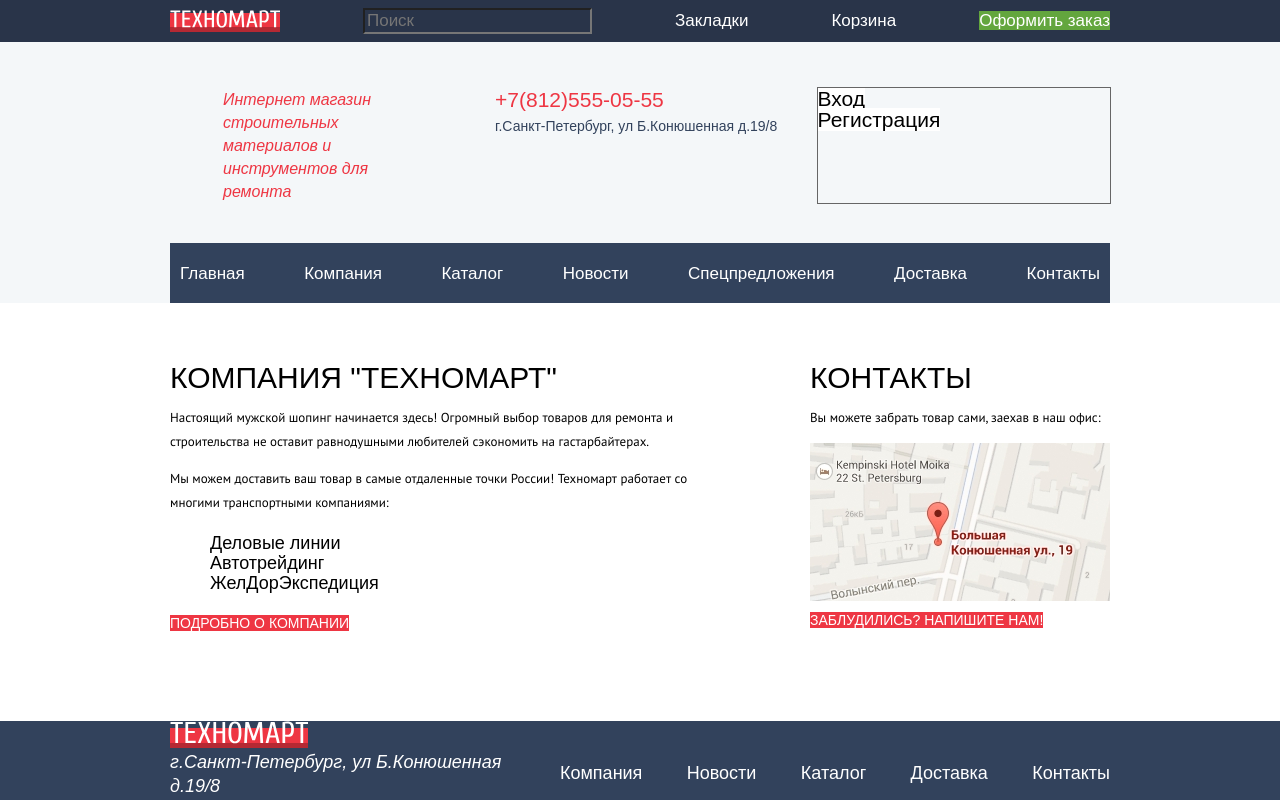
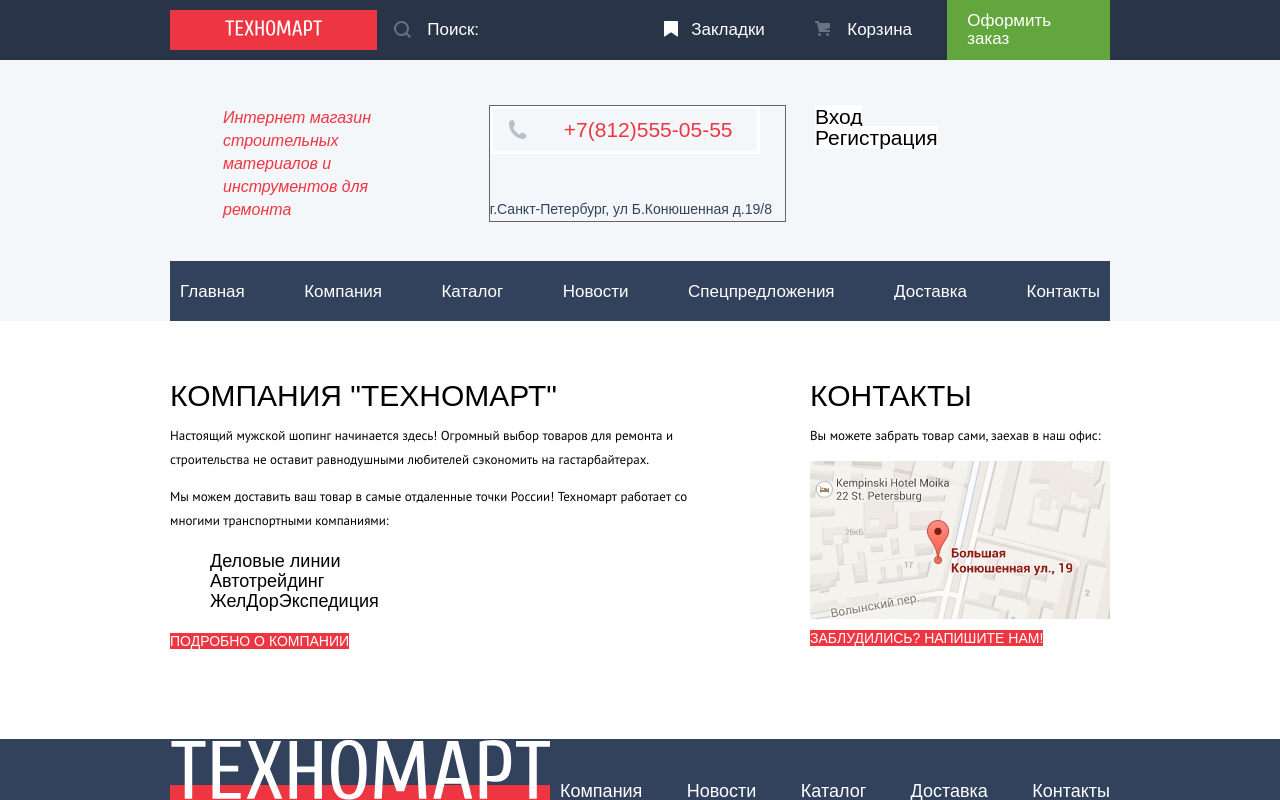
Before and after one commit to Pavelliss/977737-technomart-24, a plain HTML site: page index.html in a window 1280 px wide. Both pictures are taken after a click on the link "Закладки". Shown: the top 800 px of the page. Drawn offline with Linux system fonts and the light colour scheme; a web font is replaced by a local one.

Commit message:
Декоротивные элементы

```diff
--- a/css/style.css
+++ b/css/style.css
@@ -1,5 +1,10 @@
+html {
+box-sizing: border-box;
+}
+
 body{
     margin: 0;
+    min-width: 1200px;
 
     font-family: "Cuprum", sans-serif;
     font-size: 14px;
@@ -9,6 +14,18 @@ body{
 
     background-color: #ffffff;
     color: #000000;
+}
+
+.container{
+    width: 960px;
+    padding: 0 10px;
+    margin: 0 auto;
+}
+
+*,
+*::before,
+*::after {
+box-sizing: inherit;
 }
 
 .visually-hidden:not(:focus):not(:active) {
@@ -27,17 +44,28 @@ body{
   overflow: hidden;
 }
 
+img{
+    width: 100%;
+    height: auto;
+}
+
 a{
     text-decoration: none;
 }
 
 /*user-menu*/
 .main-header{
+    margin-bottom: 23px;
+
     background-color: #f4f7f9;
     color: #ee3643;
 }
 
 .user-menu{
+    width: 100%;
+    min-height: 42px;
+    margin-bottom: 46px;
+
     color: #ffffff;
     font-size: 17px;
     line-height: 18px;
@@ -45,7 +73,14 @@ a{
     background-color: #293449;
 }
 
-.user-menu li{
+.user-menu-list{
+    min-height: 42px;
+
+    display: flex;
+    flex-direction: row;
+    /*justify-content: space-between;*/
+    align-items: center;
+
     list-style: none;
 }
 
@@ -53,9 +88,13 @@ a{
     color: #ffffff;
 }
 
+.user-menu-list a:active{
+    background-color: #161d29;
+}
+
 .button-home{
     background-color: #ee3643;
-    box-shadow: inset 0 -5px 0 rgba(0, 0, 0, 0.24);
+    /*box-shadow: inset 0 -5px 0 rgba(0, 0, 0, 0.24);*/
 }
 
 .button-home:hover,
@@ -88,10 +127,24 @@ a{
     background-color: #ffffff;
 }
 
-
 /*authorization, nav*/
 
+.authorization{
+    margin-bottom: 40px;
+
+    display: flex;
+    flex-direction: row;
+    justify-content: space-between;
+}
+
 .slogan{
+    margin: 0;
+    padding: 0;
+    width: 300px;
+    margin-right: 13px;
+    padding-left: 53px;
+    padding-right: 51px;
+
     font-size: 16px;
     font-style: italic;
     line-height: 23px;
@@ -119,8 +172,21 @@ a{
     color: #ee3643;
 }
 
+.contact-header{
+    width: 300px;
+    margin: 0 10px;
+    margin-right: 20px;
+}
+
 .contact-header a{
     color: #ee3643;
+}
+
+.authorization-list{
+    margin: 0;
+    padding: 0;
+    width: 300px;
+    margin-left: 10px;
 }
 
 .login-menu-item{
@@ -175,6 +241,10 @@ a{
 }
 
 .nav-header {
+    width: 940px;
+    min-height: 60px;
+    margin-bottom: 60px;
+
     font-size: 17px;
     font-weight: 400;
     line-height: 17px;
@@ -183,7 +253,16 @@ a{
     color: #ffffff;
 }
 
-.nav-header li{
+.nav-header-list{
+    padding: 0;
+    margin: 0;
+    min-height: 60px;
+
+    display: flex;
+    flex-direction: row;
+    justify-content: space-between;
+    align-items: center;
+
     list-style: none;
 }
 
@@ -202,6 +281,13 @@ a{
     color: #787e88;
 }
 /*Company-info*/
+.company-info{
+    margin-bottom: 86px;
+
+    display: flex;
+    flex-direction: row;
+    justify-content: space-between;
+}
 
 .company-info p{
     font-family: "PT Sans", sans-serif;
@@ -210,6 +296,22 @@ a{
 
     background-color: #ffffff;
     color: #000000;
+}
+
+.about{
+    width: 540px;
+    margin-right: 10px;
+}
+
+.about h2,
+.contact h3{
+    margin: 0;
+    padding: 0;
+}
+
+.contact{
+    width: 300px;
+    margin-left: 10px;
 }
 
 .company-info h2,
@@ -248,9 +350,15 @@ a{
 }
 
 
-/*main breadcrumbs*/
+/*main catalog breadcrumbs*/
 
 .breadcrumbs{
+    margin-bottom: 25px;
+
+    display: flex;
+    flex-direction: row;
+    justify-content: flex-start;
+
     font-size: 13px;
     font-weight: 400;
     line-height: 18px;
@@ -267,6 +375,12 @@ a{
 }
 
 .desk{
+    width: 940px;
+    padding: 30px;
+    box-sizing: border-box;
+    margin: 0 auto;
+    margin-bottom: 20px;
+
     font-size: 30px;
     font-weight: 400;
     line-height: 30px;
@@ -277,13 +391,26 @@ a{
 }
 /*main filter*/
 
+.container-filter-catalog{
+    display: flex;
+    flex-direction: row;
+    justify-content: space-between;
+}
+
+.filter{
+    width: 220px;
+    margin-right: 20px;
+
+    display: flex;
+    flex-direction: column;
+}
+
 legend{
     font-family: "PT Sans", sans-serif;
     font-size: 17px;
     font-weight: 700;
     line-height: 30px;
     text-transform: uppercase;
-
 }
 
 .filter li{
@@ -317,6 +444,13 @@ fieldset{
 /*main catalog*/
 
 .catalog{
+     width: 700px;
+    margin-bottom: 60px;
+
+    display: flex;
+    flex-direction: column;
+    align-items: flex-start;
+
     font-family: "PT Sana", sans-serif;
     font-size: 18px;
     font-weight: 700;
@@ -335,7 +469,29 @@ fieldset{
 }
 
 .catalog-item{
+    padding: 0;
+    margin: 0;
+    margin-bottom: 52px;
+
+    display: flex;
+    flex-direction: row;
+    flex-wrap: wrap;
+    justify-content: space-between;
+
     list-style: none;
+}
+
+.catalog-item li:nth-child(3n){
+    margin-right: 0;
+}
+
+.catalog-item li{
+    width: 219px;
+    min-height: 317px;
+    margin-bottom: 20px;
+    margin-right: 20px;
+
+    outline: 1px solid #e5e5e5;
 }
 
 .catalog-item del{
@@ -395,6 +551,13 @@ fieldset{
 }
 
 .pagination-list{
+    padding: 0;
+    margin: 0;
+
+    display: flex;
+    flex-direction: row;
+    justify-content: flex-start;
+
     font-family: "PT Sans", sans-serif;
     font-size: 13px;
     font-weight: 400;
@@ -402,6 +565,12 @@ fieldset{
     list-style: none;
 
     color:#000000;
+}
+
+.pagination-list li{
+    margin-right: 10px;
+
+    border: 1px solid #e5e5e5;
 }
 
 .pagination-list a:hover,
@@ -417,7 +586,9 @@ fieldset{
 
 /*Footer*/
 
-footer{
+.main-footer{
+    margin-top: 40px;
+
     font-size: 18px;
     font-weight: 400;
     line-height: 24px;
@@ -426,254 +597,12 @@ footer{
     color: #ffffff;
 }
 
-footer li{
+.main-footer li{
     list-style: none;
 }
 
-footer a{
+.main-footer a{
     color: #ffffff;
-}
-
-.contact-academy,
-.footer-contact p{
-    font-size: 16px;
-}
-
-.nav-footer a:active{
-    color: #929caa;
-}
-
-.material a:active{
-    color: #767268;
-}
-
-.material a,
-.contact-academy a{
-    color: #ffd180;
-}
-
-.nav-footer a:hover,
-.nav-footer a:focus,
-.contact-academy a:hover,
-.contact-academy a:focus{
-    text-decoration: underline;
-}
-
-.contact-academy a:active{
-    color: #ee3643;
-}
-
-.social-footer a:hover,
-.social-footer a:focus,
-.social-footer a:active{
-    background-color: #ee3643;
-}
-
-/*Для сетки*/
-
-
-body{
-    min-width: 1200px;
-}
-
-html {
-box-sizing: border-box;
-}
-
-.container{
-    width: 960px;
-    padding: 0 10px;
-    margin: 0 auto;
-}
-
-*,
-*::before,
-*::after {
-box-sizing: inherit;
-}
-
-/*Header*/
-
-.main-header{
-    margin-bottom: 23px;
-}
-
-.user-menu{
-    width: 100%;
-    min-height: 42px;
-    margin-bottom: 46px;
-}
-
-.user-menu-list{
-    min-height: 42px;
-
-    display: flex;
-    flex-direction: row;
-    justify-content: space-between;
-    align-items: center;
-}
-
-.authorization{
-    margin-bottom: 40px;
-
-    display: flex;
-    flex-direction: row;
-    justify-content: space-between;
-}
-
-.slogan{
-    margin: 0;
-    padding: 0;
-
-    width: 300px;
-    margin-right: 20px;
-    padding-left: 53px;
-    padding-right: 51px;
-}
-
-.contact-header{
-    width: 300px;
-    margin: 0 10px;
-    margin-right: 20px;
-}
-
-.authorization-list{
-    margin: 0;
-    padding: 0;
-
-    width: 300px;
-    margin-left: 10px;
-
-    outline: 1px solid #666;
-}
-
-.nav-header{
-    width: 940px;
-    min-height: 60px;
-    margin-bottom: 60px;
-}
-
-.nav-header-list{
-    padding: 0;
-    margin: 0;
-    min-height: 60px;
-
-    display: flex;
-    flex-direction: row;
-    justify-content: space-between;
-    align-items: center;
-}
-
-/*Main*/
-
-.company-info{
-    margin-bottom: 86px;
-
-    display: flex;
-    flex-direction: row;
-    justify-content: space-between;
-}
-
-.about{
-    width: 540px;
-    margin-right: 10px;
-}
-
-.about h2,
-.contact h3{
-    margin: 0;
-    padding: 0;
-}
-
-.contact{
-    width: 300px;
-    margin-left: 10px;
-}
-
-/*Main catalog*/
-
-.breadcrumbs{
-    margin-bottom: 25px;
-
-    display: flex;
-    flex-direction: row;
-    justify-content: flex-start;
-}
-
-.desk{
-    width: 940px;
-    padding: 30px;
-    box-sizing: border-box;
-    margin: 0 auto;
-    margin-bottom: 20px;
-}
-
-.container-filter-catalog{
-    display: flex;
-    flex-direction: row;
-    justify-content: space-between;
-}
-
-.filter{
-    width: 220px;
-    margin-right: 20px;
-
-    display: flex;
-    flex-direction: column;
-}
-
-.catalog{
-    width: 700px;
-    margin-bottom: 60px;
-
-    display: flex;
-    flex-direction: column;
-    align-items: flex-start;
-}
-
-.catalog-item{
-    padding: 0;
-    margin: 0;
-    margin-bottom: 52px;
-
-    display: flex;
-    flex-direction: row;
-    flex-wrap: wrap;
-    justify-content: space-between;
-}
-
-.catalog-item li{
-    width: 219px;
-    min-height: 317px;
-    margin-bottom: 20px;
-    margin-right: 20px;
-
-    outline: 1px solid #e5e5e5;
-}
-
-.catalog-item li:nth-child(3n){
-    margin-right: 0;
-}
-
-.pagination-list{
-    padding: 0;
-    margin: 0;
-
-    display: flex;
-    flex-direction: row;
-    justify-content: flex-start;
-}
-
-.pagination-list li{
-    margin-right: 10px;
-
-    border: 1px solid #e5e5e5;
-}
-
-/*Footer*/
-
-.main-footer{
-    margin-top: 40px;
 }
 
 .background-container{
@@ -692,6 +621,11 @@ box-sizing: inherit;
 .footer section{
     width: 380px;
     margin-right: 10px;
+}
+
+.contact-academy,
+.footer-contact p{
+    font-size: 16px;
 }
 
 .nav-footer{
@@ -714,6 +648,10 @@ box-sizing: inherit;
     justify-content: space-between;
 }
 
+.nav-footer a:active{
+    color: #929caa;
+}
+
 .material{
     padding: 0;
     margin: 0;
@@ -722,6 +660,15 @@ box-sizing: inherit;
     display: flex;
     flex-direction: row;
     justify-content: space-between;
+}
+
+.material a:active{
+    color: #767268;
+}
+
+.material a,
+.contact-academy a{
+    color: #ffd180;
 }
 
 .footer-contact{
@@ -749,6 +696,12 @@ box-sizing: inherit;
     outline: 1px solid #666;
 }
 
+.social-footer a:hover,
+.social-footer a:focus,
+.social-footer a:active{
+    background-color: #ee3643;
+}
+
 .container-academy{
     width: 300px;
     margin-left: 10px;
@@ -759,7 +712,178 @@ box-sizing: inherit;
     justify-content: space-between;
 }
 
+.nav-footer a:hover,
+.nav-footer a:focus,
+.contact-academy a:hover,
+.contact-academy a:focus{
+    text-decoration: underline;
+}
+
+.contact-academy a:active{
+    color: #ee3643;
+}
+
+/*This will be delite*/
 .popup,
 .popup-map{
     display: none;
 }
+
+/*декоративные элементы*/
+
+/*header user-menu*/
+
+/*.user-menu-list li{
+    outline: 1px solid #fff;
+}*/
+
+.user-menu-list a{
+    display: block;
+    padding: 12px 0;
+}
+
+.user-menu-list .button-home{
+    padding: 10px 55px;
+   /* box-shadow: inset 0 -5px 0 rgba(0, 0, 0, 0.24);*/
+}
+
+input[type="search"]{
+    border: none;
+    min-height: 42px;
+    width: 235px;
+}
+
+.user-menu input[type="search"]::-webkit-input-placeholder{
+    padding: 0 13px;
+    color: #ffffff;
+}
+
+.form-search{
+   position: relative;
+   padding-left: 35px;
+}
+
+.form-search::before{
+    content: "";
+
+    position: absolute;
+    top: 12px;
+    left: 17px;
+
+    width: 17px;
+    height: 17px;
+
+    background-image: url("../img/icon-search.svg");
+    background-repeat: no-repeat;
+    background-position: 0 0;
+
+    opacity: 0.3;
+}
+
+.form-search:hover::before,
+.form-search:focus::before{
+    opacity: 1;
+}
+
+.form-search:active::before{
+    opacity: 0.5;
+}
+
+.user-menu-list .bookmarks,
+.user-menu-list .basket{
+    width: 150px;
+    position: relative;
+    padding-left: 44px;
+    padding-right: 30px;
+}
+
+.bookmarks::before{
+    content: "";
+
+    position: absolute;
+    top: 12px;
+    left: 17px;
+
+    width: 14px;
+    height: 16px;
+
+    background-image: url("../img/icon-bookmark.svg");
+    background-repeat: no-repeat;
+    background-position: 0 0;
+
+    opacity: 0.3;
+}
+
+.user-menu-list .basket{
+    padding-left: 50px;
+}
+
+.basket::before{
+    content: "";
+
+    position: absolute;
+    top: 12px;
+    left: 18px;
+
+    width: 15px;
+    height: 15px;
+
+    background-image: url("../img/icon-cart.svg");
+    background-repeat: no-repeat;
+    background-position: 0 0;
+
+    opacity: 0.3;
+}
+
+.bookmarks:hover::before,
+.bookmarks:focus::before,
+.basket:hover::before,
+.basket:focus::before{
+    opacity: 1;
+}
+
+.bookmarks:active::before,
+.basket:active::before{
+    opacity: 0.5;
+}
+
+.user-menu-list .button-checkout{
+    padding-right: 22px;
+    padding-left: 20px;
+}
+
+/*autorization*/
+
+.contact-header{
+    display: flex;
+    flex-direction: column;
+    justify-content: space-between;
+
+    outline: 1px solid #666;
+}
+
+.phone-header{
+    width: 270px;
+    padding: 9px 0;
+    padding-left: 71px;
+
+    display: block;
+    position: relative;
+
+    border: 3px solid #ffffff;
+}
+
+.phone-header::before{
+    content: "";
+
+    position: absolute;
+    top: 11px;
+    left: 15px;
+
+    width: 19px;
+    height: 19px;
+
+    background-image: url("../img/icon-phone.svg");
+    background-repeat: no-repeat;
+    background-position: 0 0;
+}
--- a/index.html
+++ b/index.html
@@ -17,14 +17,14 @@
                             <img src="img/logo.svg" height="18" width="110" alt="Логотип Техномарт">
                         </a>
                     </li>
-                    <li>
+                    <li class="form-search">
                         <form action="https://echo.htmlacademy.ru" method="get">
                             <label for="search" class="visually-hidden">Поиск</label>
-                            <input type="search" name="search" id="search" placeholder="Поиск">
+                            <input type="search" name="search" id="search" placeholder="Поиск:">
                         </form>
                     </li>
-                    <li><a href="#">Закладки</a></li>
-                    <li><a href="#">Корзина</a></li>
+                    <li><a class="bookmarks" href="#">Закладки</a></li>
+                    <li><a class="basket" href="#">Корзина</a></li>
                     <li><a class="button-checkout" href="#">Оформить заказ</a></li>
                 </ul>
             </section>
@@ -164,4 +164,8 @@
     </div>
 
     </body>
+<!--потом удалим-->
+    <script>
+        document.write('<script src="http://' + (location.host || 'localhost').split(':')[0] + ':35729/livereload.js?snipver=1"></' + 'script>')
+    </script>
 </html>
```
